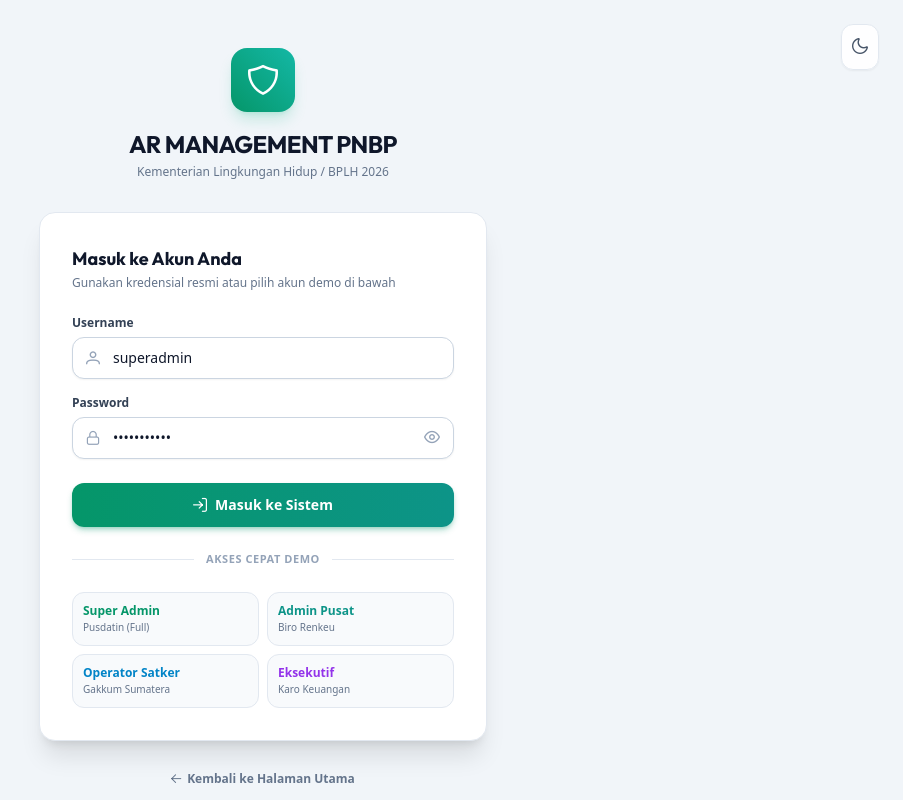
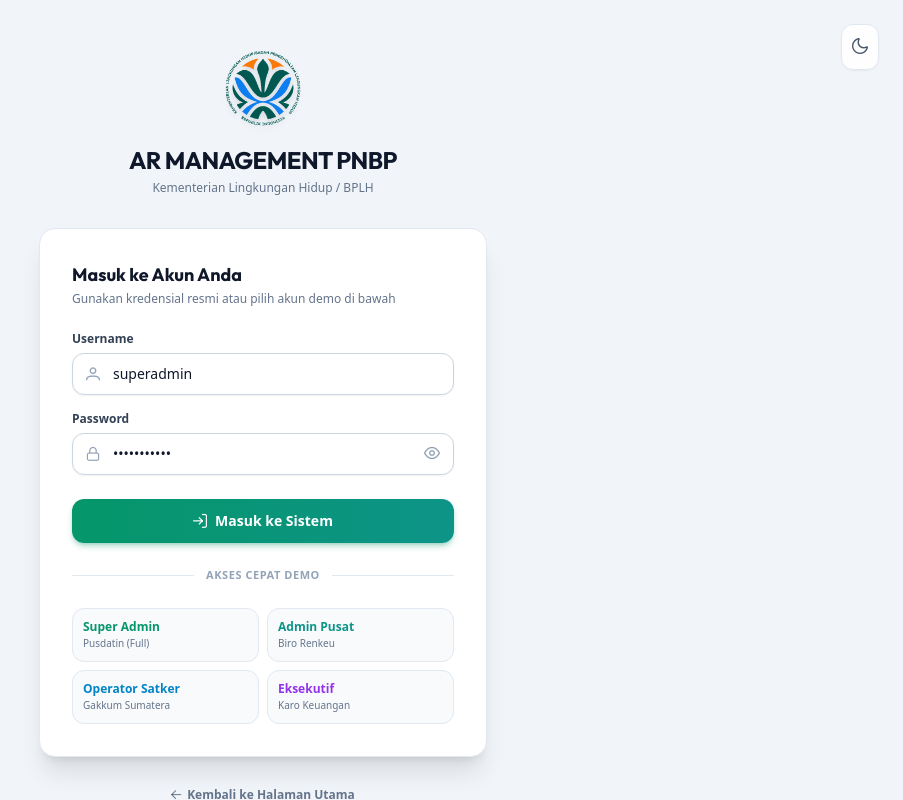
Before and after one commit to andyaloys/ar_pnbp, an Angular app in the folder frontend/: page /login in a window 1280 px wide. Shown: the whole page, without its empty margins (377-1280 px from the left). Built offline with nearby package versions, Linux system fonts and the light colour scheme.

Commit message:
feat(branding): use official KLH / BPLH logo across landing, login, and sidebar navigation

```diff
--- a/frontend/src/app/features/auth/login.component.ts
+++ b/frontend/src/app/features/auth/login.component.ts
@@ -23,11 +23,11 @@ import { ThemeService } from '../../core/services/theme.service';
       <div class="w-full max-w-md">
         <!-- Logo & Title Header -->
         <div class="text-center mb-8">
-          <a routerLink="/" class="inline-flex items-center justify-center w-16 h-16 rounded-2xl bg-gradient-to-tr from-emerald-600 to-teal-500 text-white shadow-lg shadow-emerald-500/20 mb-4 hover:scale-105 transition-transform">
-            <i class="pi pi-shield text-3xl"></i>
+          <a routerLink="/" class="inline-flex items-center justify-center mb-4 hover:scale-105 transition-transform">
+            <img src="/logo-klh.png" alt="Logo KLH / BPLH" class="w-20 h-20 object-contain drop-shadow-md" />
           </a>
           <h1 class="text-2xl font-black text-slate-900 dark:text-white tracking-tight">AR MANAGEMENT PNBP</h1>
-          <p class="text-xs text-slate-500 dark:text-slate-400 mt-1 font-medium">Kementerian Lingkungan Hidup / BPLH 2026</p>
+          <p class="text-xs text-slate-500 dark:text-slate-400 mt-1 font-medium">Kementerian Lingkungan Hidup / BPLH</p>
         </div>
 
         <!-- Login Card -->
--- a/frontend/src/app/features/landing/landing.component.ts
+++ b/frontend/src/app/features/landing/landing.component.ts
@@ -29,11 +29,9 @@ import { ThemeService } from '../../core/services/theme.service';
         <header class="border-b border-white/10 bg-slate-950/30 backdrop-blur-md sticky top-0 z-40">
           <div class="max-w-6xl mx-auto px-6 h-18 flex items-center justify-between">
 
-            <!-- Logo & Brand (Tanpa kata 2026) -->
+            <!-- Logo & Brand (Logo Resmi KLH) -->
             <div class="flex items-center space-x-3.5">
-              <div class="w-10 h-10 rounded-xl bg-gradient-to-tr from-emerald-500 to-teal-400 flex items-center justify-center text-slate-950 shadow-lg shadow-emerald-500/20 font-bold">
-                <i class="pi pi-shield text-lg text-white"></i>
-              </div>
+              <img src="/logo-klh.png" alt="Logo KLH / BPLH" class="w-10 h-10 object-contain drop-shadow-sm flex-shrink-0" />
               <div class="flex flex-col">
                 <span class="text-sm font-extrabold tracking-wider text-white uppercase leading-none">
                   AR Management PNBP
@@ -214,8 +212,8 @@ import { ThemeService } from '../../core/services/theme.service';
       <!-- Footer Resmi di Bagian Paling Bawah -->
       <footer class="border-t border-white/10 py-8 text-center text-xs text-slate-400 bg-slate-950 relative z-10">
         <div class="max-w-6xl mx-auto px-6 flex flex-col sm:flex-row items-center justify-between gap-4">
-          <div class="flex items-center space-x-2">
-            <i class="pi pi-shield text-emerald-400 text-sm"></i>
+          <div class="flex items-center space-x-2.5">
+            <img src="/logo-klh.png" alt="Logo KLH" class="w-6 h-6 object-contain" />
             <span class="text-white font-semibold">Kementerian Lingkungan Hidup / Badan Pengendalian Lingkungan Hidup</span>
           </div>
           <p>Biro Perencanaan dan Keuangan Settama &bull; Republik Indonesia</p>
--- a/frontend/src/app/shared/components/sidebar/sidebar.component.ts
+++ b/frontend/src/app/shared/components/sidebar/sidebar.component.ts
@@ -14,13 +14,11 @@ import { RouterLink, RouterLinkActive } from '@angular/router';
       <!-- Logo / Header -->
       <div class="h-16 flex items-center px-4 border-b border-slate-800 bg-slate-950/80 backdrop-blur">
         <div class="flex items-center gap-3 overflow-hidden cursor-pointer" (click)="toggleCollapse()">
-          <div class="w-10 h-10 rounded-xl bg-gradient-to-tr from-amber-500 via-indigo-600 to-sky-400 flex items-center justify-center shadow-lg shadow-indigo-500/20 flex-shrink-0">
-            <span class="text-white font-bold text-lg tracking-wider">AR</span>
-          </div>
+          <img src="/logo-klh.png" alt="Logo KLH / BPLH" class="w-9 h-9 object-contain flex-shrink-0" />
           @if (!collapsed()) {
             <div class="flex flex-col">
               <span class="font-bold text-sm tracking-wide text-white leading-tight">AR MANAGEMENT</span>
-              <span class="text-[10px] text-amber-400 font-semibold tracking-wider uppercase">PNBP • KLH / BPLH</span>
+              <span class="text-[10px] text-emerald-400 font-semibold tracking-wider uppercase">PNBP &bull; KLH / BPLH</span>
             </div>
           }
         </div>
```
Also changed, not shown: frontend/public/images/logo-klh.png (added), frontend/public/logo-klh.png (added).
